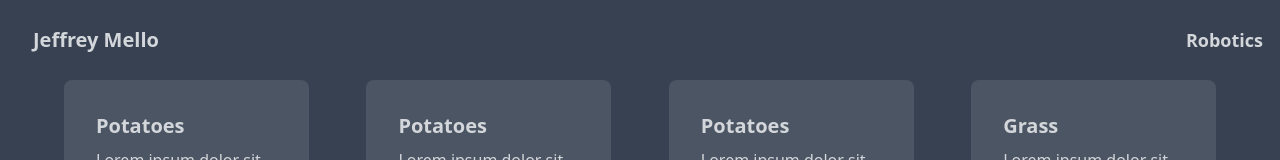
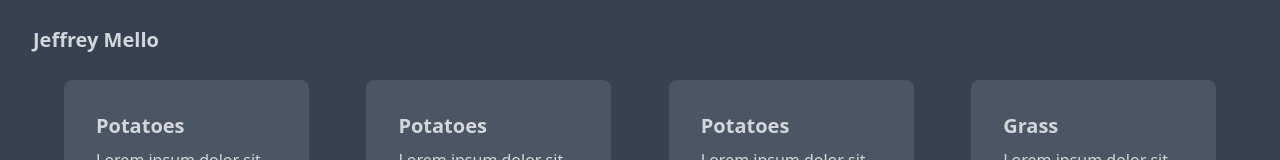
Before and after one commit to melloCoding/mellocoding.github.com, a Nuxt app: page / in a window 1280 px wide. Shown: the top 160 px of the page. Built offline with nearby package versions, Linux system fonts and the light colour scheme.

Commit message:
modified:   components/AppHeader.vue

```diff
--- a/components/AppHeader.vue
+++ b/components/AppHeader.vue
@@ -3,8 +3,8 @@
     <div class="flex-1">
       <NuxtLink to="/" class="btn btn-ghost text-xl">Jeffrey Mello</NuxtLink>
     </div>
-    <div class="flex-none btn btn-ghost text-lg">
+    <!--    <div class="flex-none btn btn-ghost text-lg">
       <NuxtLink to="/robotics">Robotics</NuxtLink>
     </div>
-  </div>
+  --></div>
 </template>
```
